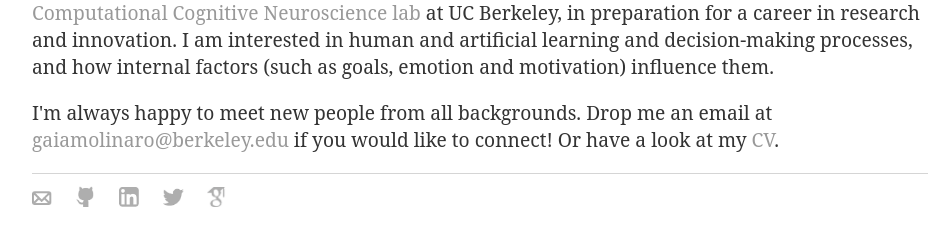
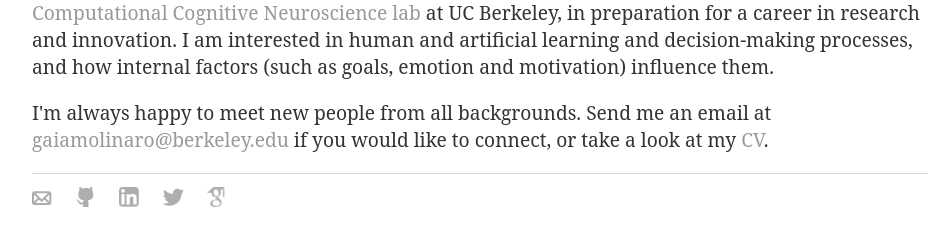
Before and after one commit to gaiamolinaro/gaiamolinaro.github.io, a Jekyll site: the page built from index.html, in a window 1280 px wide. Shown: the part 305-551 px from the top of the page, without its empty margins (160-1111 px from the left). Built offline with Jekyll 4.4.1, drawn with Linux system fonts in a browser that asks for light colours; nearby versions of some CDN libraries.

Commit message:
Update index.html

```diff
--- a/index.html
+++ b/index.html
@@ -11,6 +11,6 @@ title: Gaia Molinaro
     and <a href="https://www.unexploredneuroscience.com/" target="_blank">Unexplored Neuroscience</a> fellow.
     In fall 2021, I will join Anne Collins' <a href="https://ccn.berkeley.edu/" target="_blank">Computational Cognitive Neuroscience lab</a> at UC Berkeley, in preparation for a career in research and innovation.
     I am interested in human and artificial learning and decision-making processes, and how internal factors (such as goals, emotion and motivation) influence them.</p>
-<p>I'm always happy to meet new people from all backgrounds. Drop me an email at <a href="mailto:gaiamolinaro@berkeley.edu">gaiamolinaro@berkeley.edu</a> if you would like to connect!
-    Or have a look at my <a href="../cv.pdf" target="_blank">CV</a>.</p>
+    <p>I'm always happy to meet new people from all backgrounds. Send me an email at <a href="mailto:gaiamolinaro@berkeley.edu">gaiamolinaro@berkeley.edu</a> if you would like to connect,
+        or take a look at my <a href="../cv.pdf" target="_blank">CV</a>.</p>
 </div><!-- /.blurb -->
```
